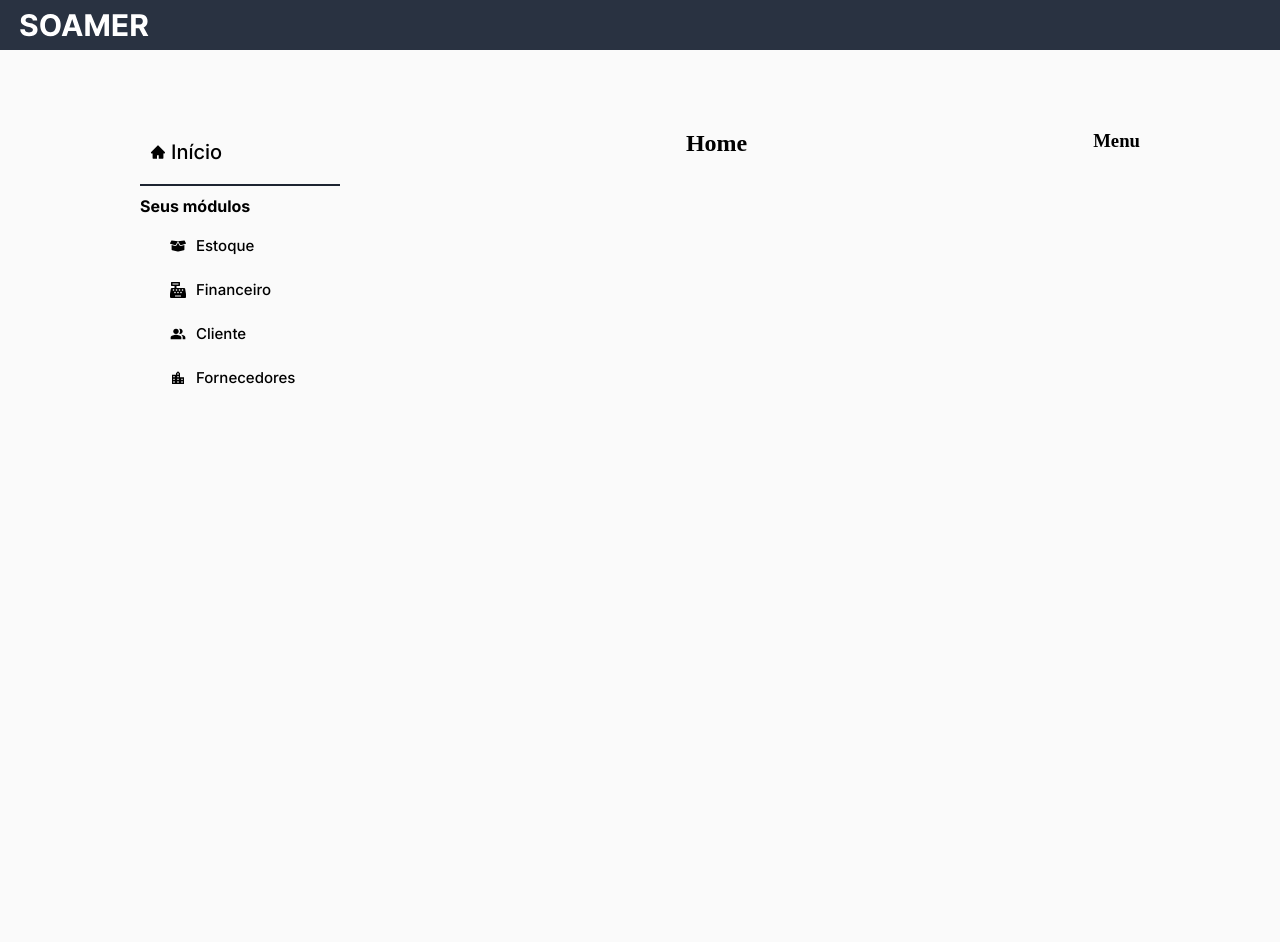
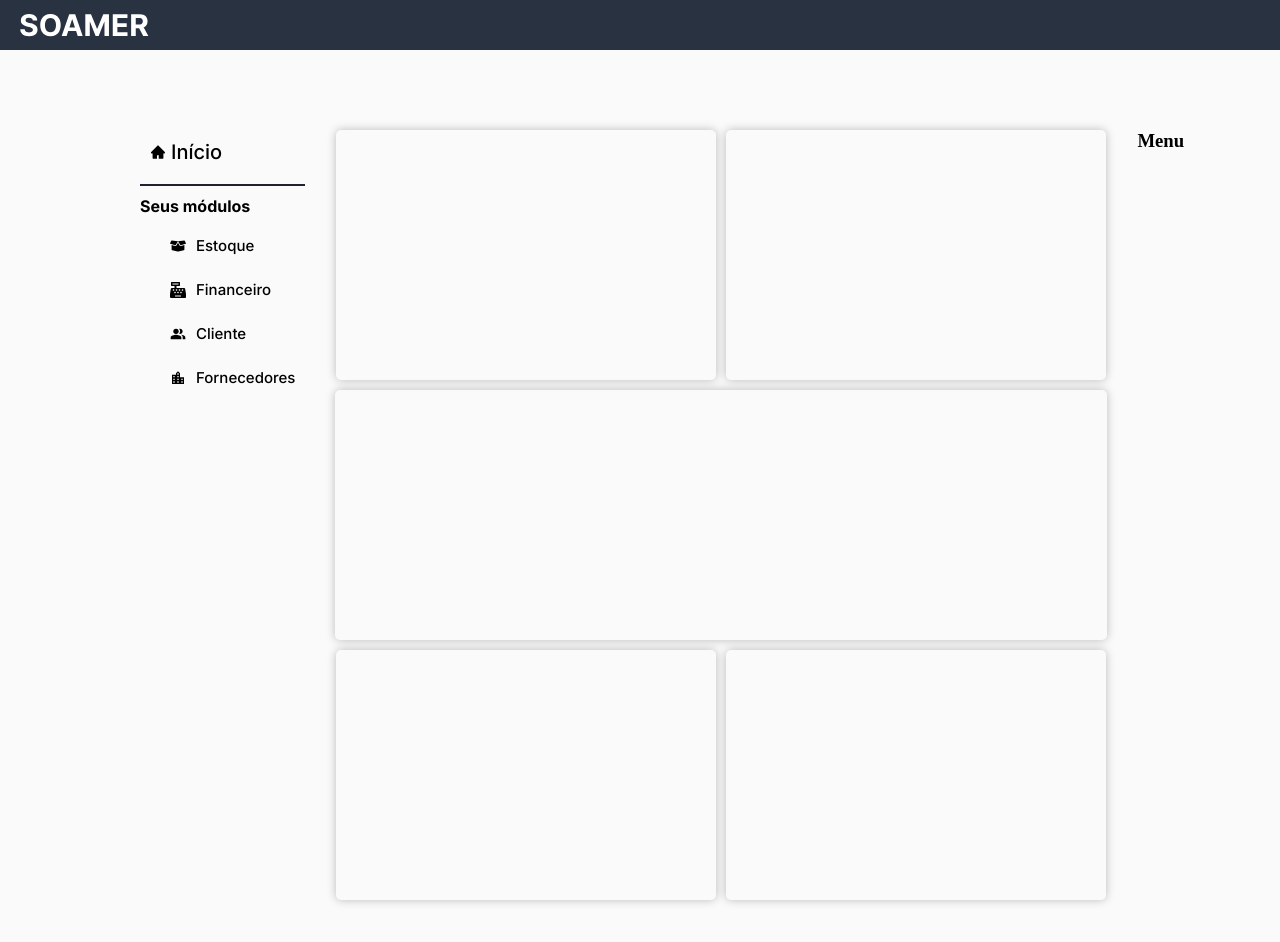
Before and after one commit to HenkelDio/soamer-project, a React (Create React App) app in the folder client/: page /home in a window 1280 px wide. Shown: the top 942 px of the page. Before the commit the page ends 800 px from the top, so only its background shows below. Built offline with nearby package versions, Linux system fonts and the light colour scheme.

Commit message:
Created home page screen.

```diff
--- a/client/src/components/content/style.js
+++ b/client/src/components/content/style.js
@@ -3,4 +3,5 @@ import styled from "styled-components";
 export const Container = styled.div`
   display: flex;
   flex-direction: column;
+  width: 800px;
 `;
--- a/client/src/pages/layout/home/index.js
+++ b/client/src/pages/layout/home/index.js
@@ -3,6 +3,7 @@ import Header from "../../../components/header";
 import Menu from "../../../components/menu";
 import SideMenu from "../../../components/side_menu";
 import { Container } from "../style";
+import { CardsContainer, Card, MajorCard } from "./style";
 
 export default function Home() {
   return(
@@ -11,7 +12,13 @@ export default function Home() {
     <Container>
       <SideMenu />
       <Content>
-        <h2>Home</h2>
+        <CardsContainer>
+          <Card></Card>
+          <Card></Card>
+          <MajorCard></MajorCard>
+          <Card></Card>
+          <Card></Card>
+        </CardsContainer>
       </Content>
       <Menu />
     </Container>
--- /dev/null
+++ b/client/src/pages/layout/home/style.js
@@ -0,0 +1,23 @@
+import styled from "styled-components";
+
+export const CardsContainer = styled.div`
+  width: 772px;
+  display: flex;
+  flex-wrap: wrap;
+  justify-content: center;
+  gap: 10px;
+`;
+
+export const Card = styled.div`
+  width: calc(400px - 20px);
+  height: 250px;
+  box-shadow: 0px 0px 10px rgba(0, 0, 0, 0.25);
+  border-radius: 5px;
+`;
+
+export const MajorCard = styled.div`
+  width: 100%;
+  height: 250px;
+  box-shadow: 0px 0px 10px rgba(0, 0, 0, 0.25);
+  border-radius: 5px;
+`;
```
